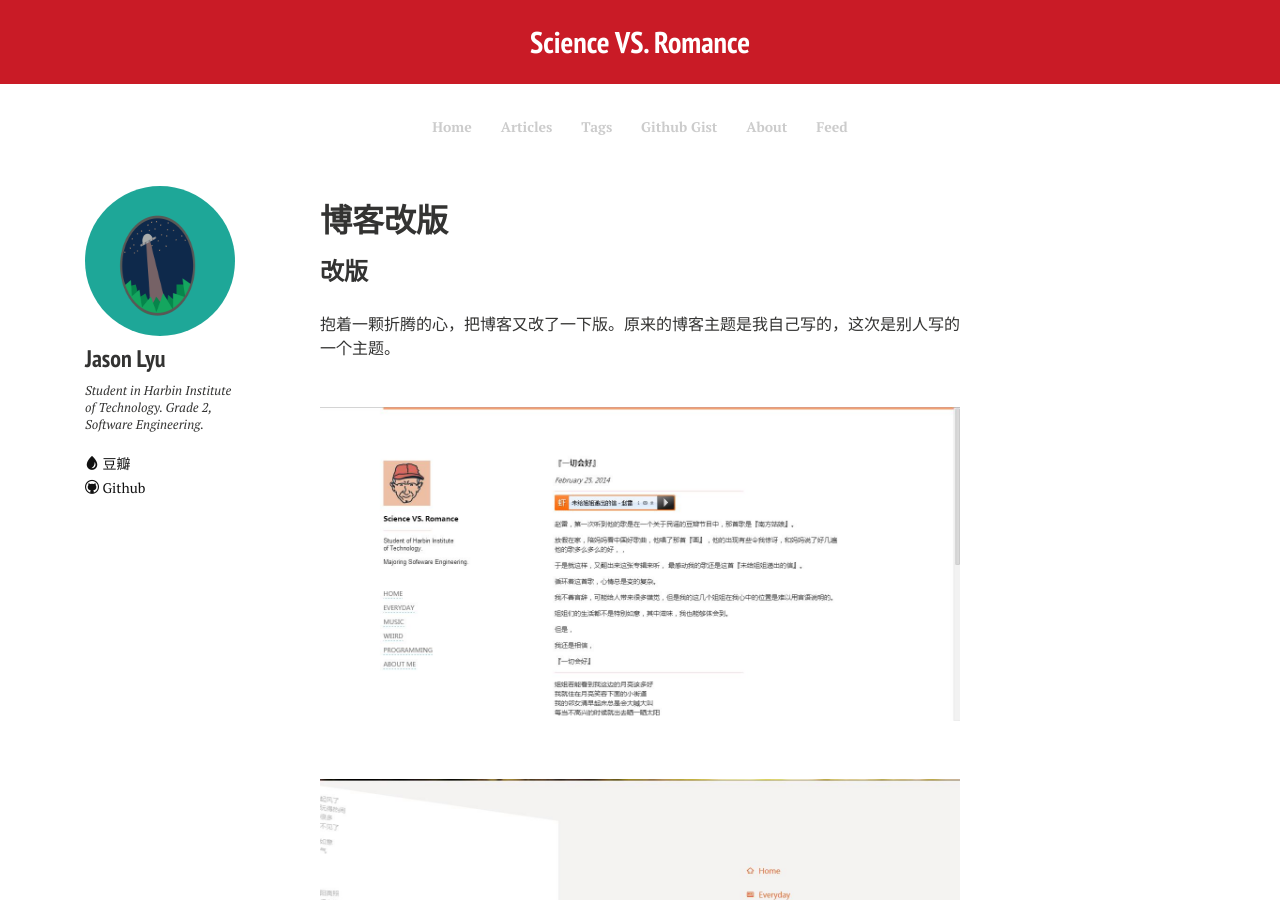
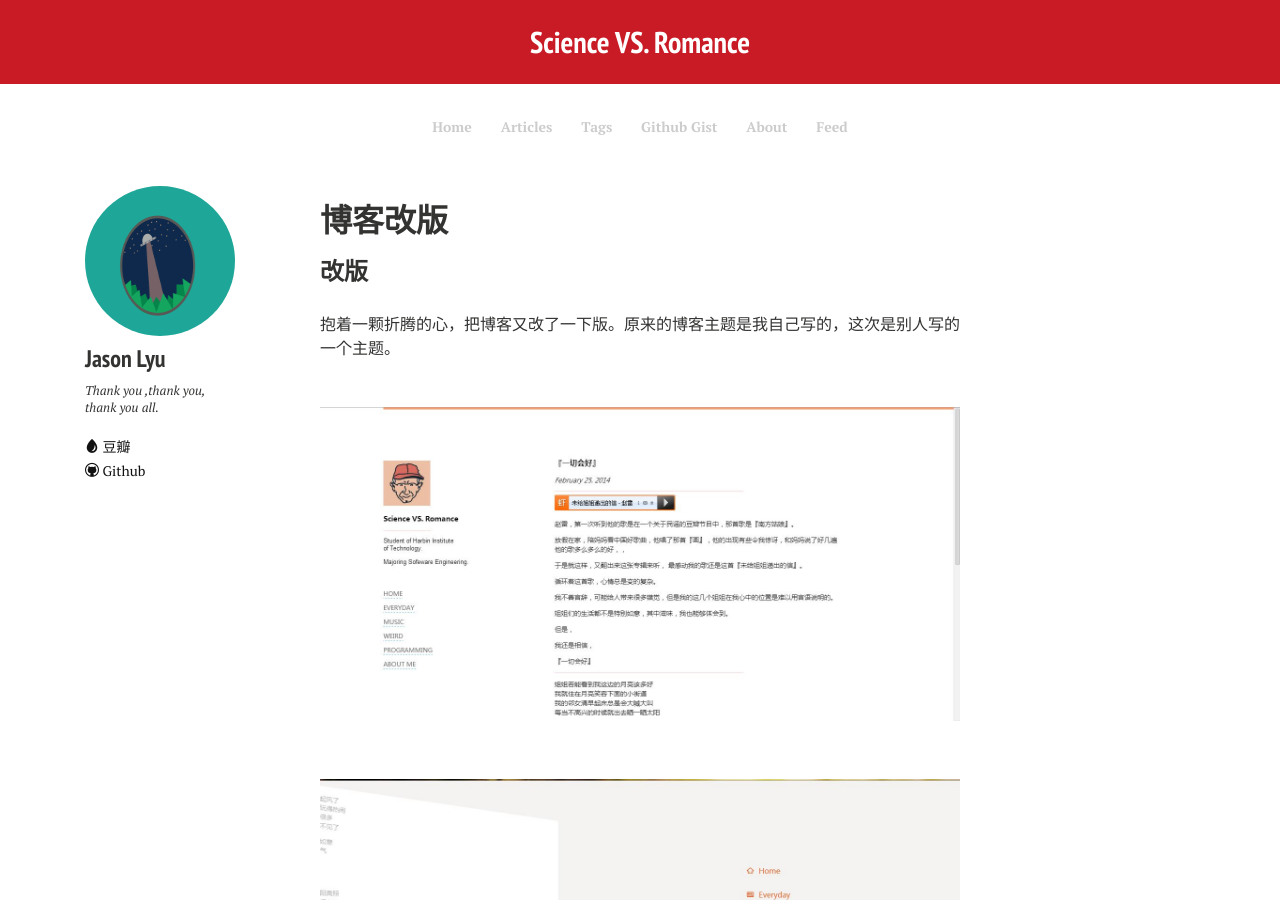
Before and after one commit to jasonlvhit/jasonlvhit.github.io, a Jekyll site: the page built from _posts/2014-03-09-change.md, in a window 1280 px wide and 900 px high. Built offline with Jekyll 4.4.1, drawn with Linux system fonts in a browser that asks for light colours; nearby versions of some CDN libraries.

Commit message:
Update _config.yml

```diff
--- a/_config.yml
+++ b/_config.yml
@@ -8,7 +8,7 @@ url:              http://jasonlv.cn/
 owner:
   name:           Jason Lyu
   avatar:         bio-photo.jpg
-  bio:            "Student in Harbin Institute of Technology. Grade 2, Software Engineering."
+  bio:            "Thank you ,thank you, thank you all."
   email:          jasonlvhitl@gmail.com
   # Social networking links are used in author-bio sidebar. Update and remove as you like.
   # To register at HMFAYSAL SOCIAL, visit http://social.hmfaysal.tk
```
